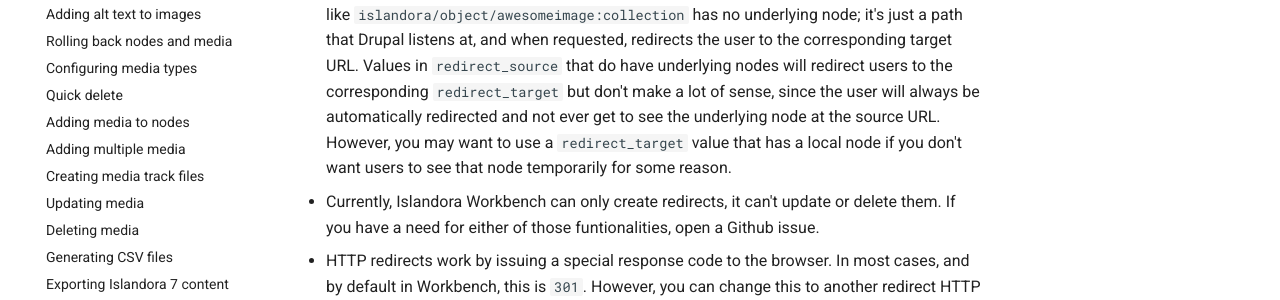
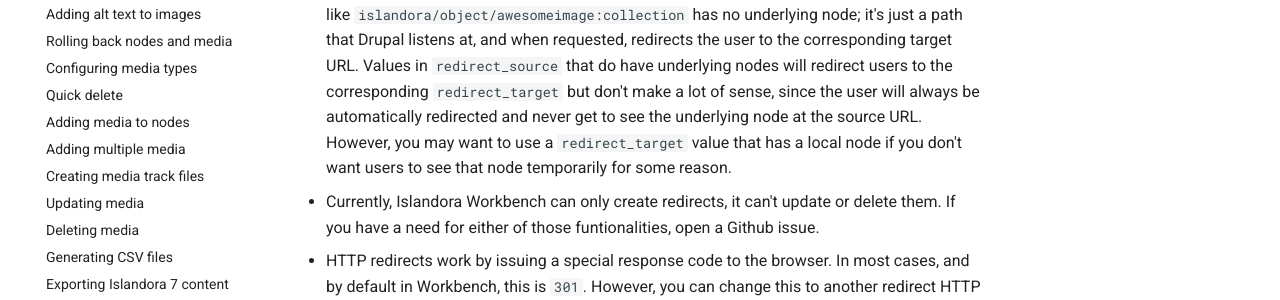
Before and after one commit to mjordan/islandora_workbench_docs, an MkDocs documentation site: the page built from docs/redirects.md, in a window 1280 px wide and 900 px high, scrolled down 1541 px. Shown: the part 481-781 px from the top of the window. Built offline with MkDocs 1.6.1 and Material for MkDocs 9.7.7, drawn with Linux system fonts in a browser that asks for light colours; comment, search, counter and statistics services are not loaded.

Commit message:
Some tweaks to the redirect docs.

```diff
--- a/docs/redirects.md
+++ b/docs/redirects.md
@@ -36,6 +36,6 @@
 A few things to note about creating redirects using Islandora Workbench:
 
 - The values in the `redirect_source` column are always relative to the root of the Drupal hostname URL. Drupal expects them to *not* begin with a leading `/`, but if you include it, Workbench will trim it off automatically.
-- The `redirect_source` values do not need to represent existing nodes. For example, a value like `islandora/object/awesomeimage:collection` has no underlying node; it's just a path that Drupal listens at, and when requested, redirects the user to the corresponding target URL. Values in `redirect_source` that do have underlying nodes will redirect users to the corresponding `redirect_target` but don't make a lot of sense, since the user will always be automatically redirected and not ever get to see the underlying node at the source URL. However, you may want to use a `redirect_target` value that has a local node if you don't want users to see that node temporarily for some reason.
+- The `redirect_source` values do not need to represent existing nodes. For example, a value like `islandora/object/awesomeimage:collection` has no underlying node; it's just a path that Drupal listens at, and when requested, redirects the user to the corresponding target URL. Values in `redirect_source` that do have underlying nodes will redirect users to the corresponding `redirect_target` but don't make a lot of sense, since the user will always be automatically redirected and never get to see the underlying node at the source URL. However, you may want to use a `redirect_target` value that has a local node if you don't want users to see that node temporarily for some reason.
 - Currently, Islandora Workbench can only create redirects, it can't update or delete them. If you have a need for either of those funtionalities, open a Github issue.
 - HTTP redirects work by issuing a special response code to the browser. In most cases, and by default in Workbench, this is `301`. However, you can change this to another redirect HTTP status code by including the `redirect_status_code` setting in your config file specifying the code you want Drupal to send to the user's browser, e.g., `redirect_status_code: 302`.
```
